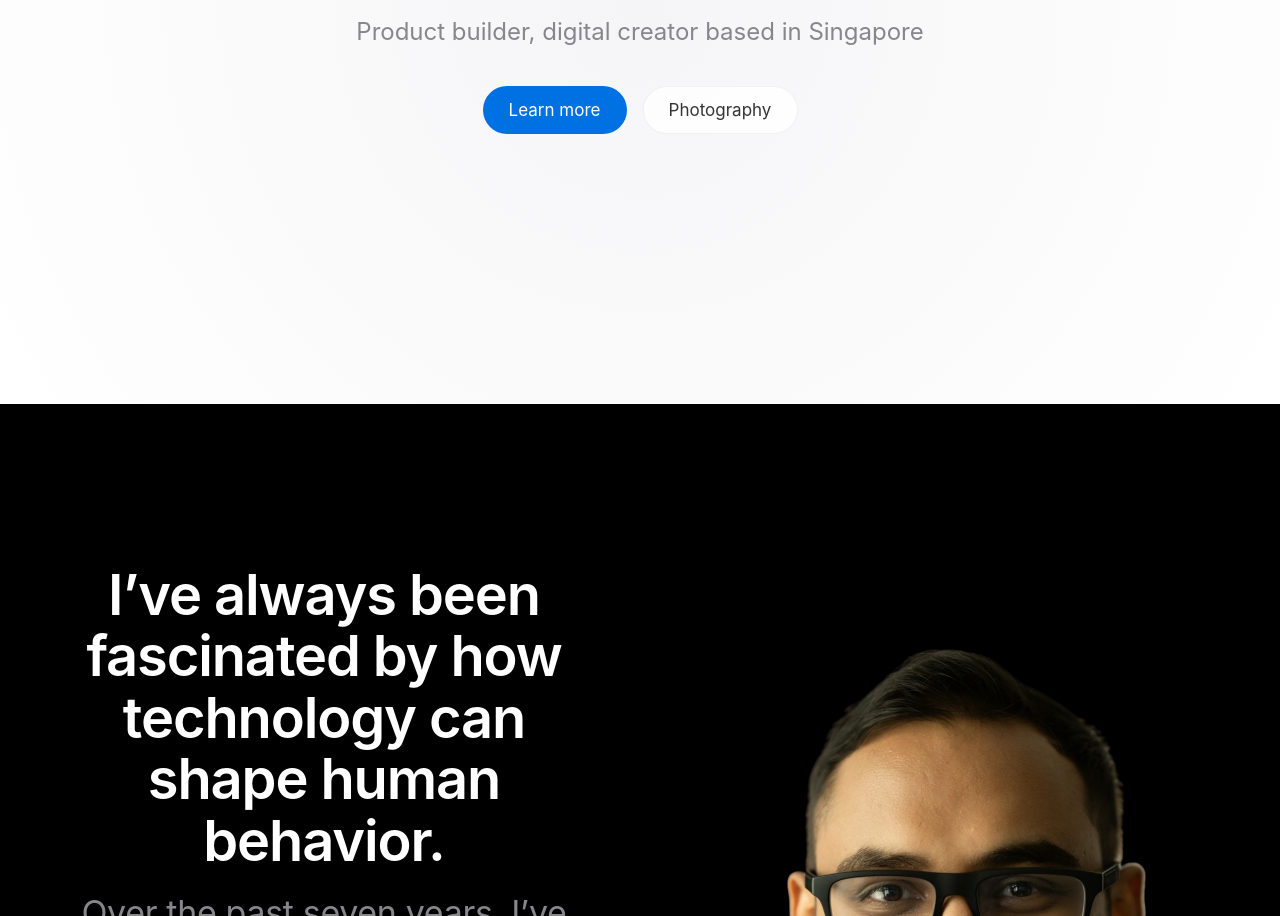
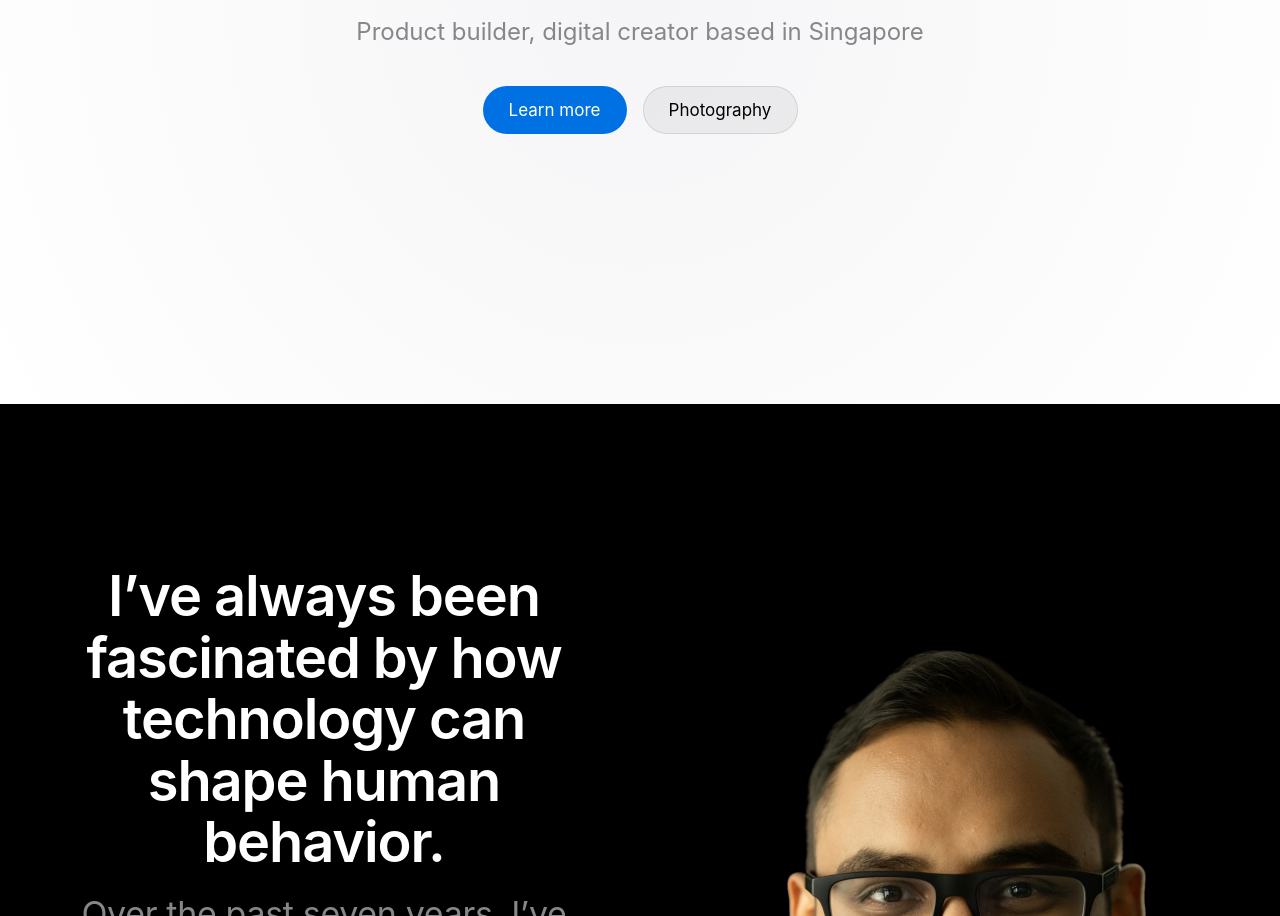
Before and after one commit to sandaruk93/sandaruk93.github.io, a Next.js app: page / in a window 1280 px wide. Shown: the part 396-1312 px from the top of the page. Built offline with nearby package versions, Linux system fonts and the light colour scheme.

Commit message:
Fix CNAME, light mode visibility, and update recommendations font

```diff
--- a/src/components/Recommendations.module.css
+++ b/src/components/Recommendations.module.css
@@ -45,6 +45,7 @@
     display: flex;
     flex-direction: column;
     justify-content: space-between;
+    font-family: "SF Pro Display", "SF Pro Text", -apple-system, BlinkMacSystemFont, sans-serif;
 }
 
 .card:hover {
--- a/src/components/SecondaryCtaHeroGlassy.module.css
+++ b/src/components/SecondaryCtaHeroGlassy.module.css
@@ -5,11 +5,11 @@
     justify-content: center;
     align-items: center;
     border-radius: 1000px;
-    background-color: rgba(255, 255, 255, 0.8);
+    background-color: rgba(0, 0, 0, 0.05);
     backdrop-filter: blur(20px);
     -webkit-backdrop-filter: blur(20px);
-    border: 1px solid rgba(0, 0, 0, 0.05);
-    color: #333333;
+    border: 1px solid rgba(0, 0, 0, 0.1);
+    color: #000000;
     text-decoration: none;
     font-weight: 400;
     font-family: "SF Pro Display", "SF Pro Text", -apple-system, BlinkMacSystemFont, sans-serif;
@@ -19,8 +19,7 @@
 }
 
 .button:hover {
-    opacity: 0.9;
-    background-color: rgba(255, 255, 255, 0.9);
+    background-color: rgba(0, 0, 0, 0.1);
 }
 
 @media (prefers-color-scheme: dark) {
--- a/src/components/StoryPurpose.module.css
+++ b/src/components/StoryPurpose.module.css
@@ -3,7 +3,8 @@
     background: #000000;
     display: flex;
     justify-content: center;
-    height: 899px;
+    min-height: 899px;
+    height: auto;
     align-items: center;
     position: relative;
 }
```
